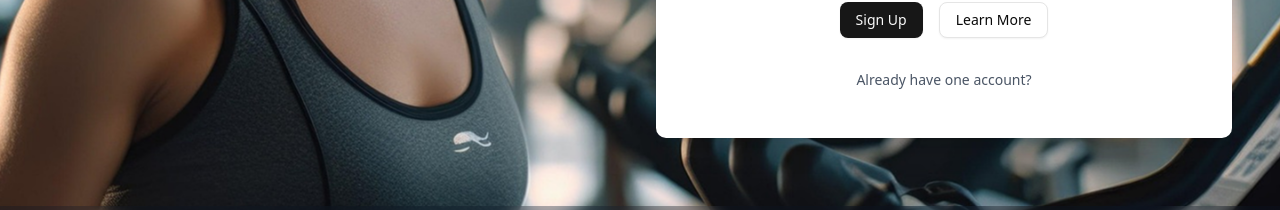
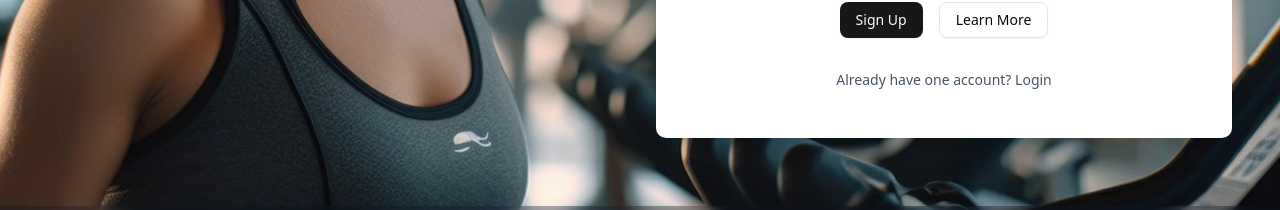
Before and after one commit to chingu-voyages/V55-tier3-team-33, a Next.js app in the folder frontend/: page / in a window 1280 px wide. Shown: the part 538-748 px from the top of the page. Built offline with nearby package versions, Linux system fonts and the light colour scheme.

Commit message:
set ling for login page/form

```diff
--- a/frontend/src/app/page.tsx
+++ b/frontend/src/app/page.tsx
@@ -1,4 +1,5 @@
 // homepage
+import Link from "next/link";
 import { Button } from "@components/ui/button";
 import { FontAwesomeIcon } from "@fortawesome/react-fontawesome";
 import { faPersonRunning } from "@fortawesome/free-solid-svg-icons/faPersonRunning";
@@ -35,7 +36,7 @@ export default function Home() {
               {/* make it scroll , bring to features, infos etc*/}
             </div>
             <div className="flex justify-center gap-4 text-sm text-gray-600">
-              Already have one account?
+             <Link href="/login"> Already have one account? Login</Link>
             </div>
           </div>
         </main>
--- a/frontend/src/components/footer.tsx
+++ b/frontend/src/components/footer.tsx
@@ -1,4 +1,3 @@
-import Link from "next/link";
 
 function Footer() {
   const currentYear = new Date().getFullYear();
```
